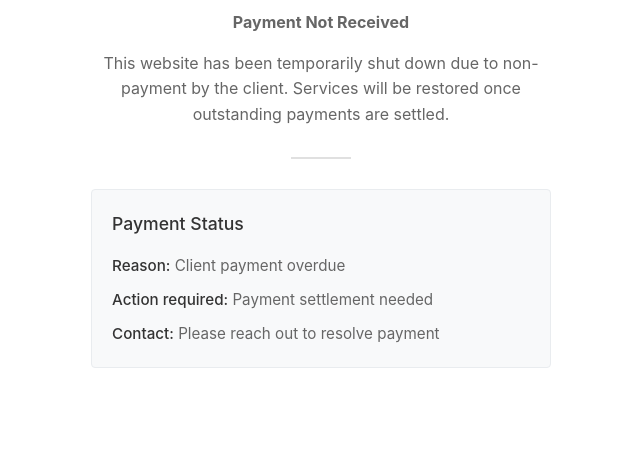
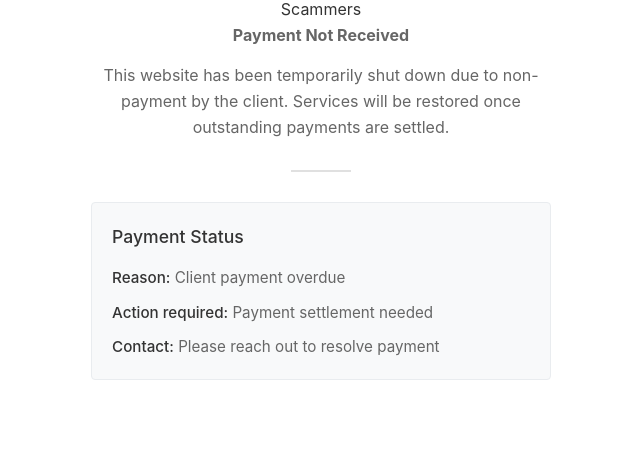
Before and after one commit to SafwanGanz/404, a plain HTML site: page index.html in a window 1280 px wide. Shown: the part 331-800 px from the top of the page, without its empty margins (319-959 px from the left). Drawn offline with Linux system fonts and the light colour scheme.

Commit message:
Update index.html

```diff
--- a/index.html
+++ b/index.html
@@ -112,6 +112,7 @@
     <div class="container">
         <div class="error-code">404</div>
         <h1 class="title">Service Temporarily Unavailable</h1>
+        <p>Scammers</p>
 
         <div class="message">
             <p><strong>Payment Not Received</strong></p>
```
